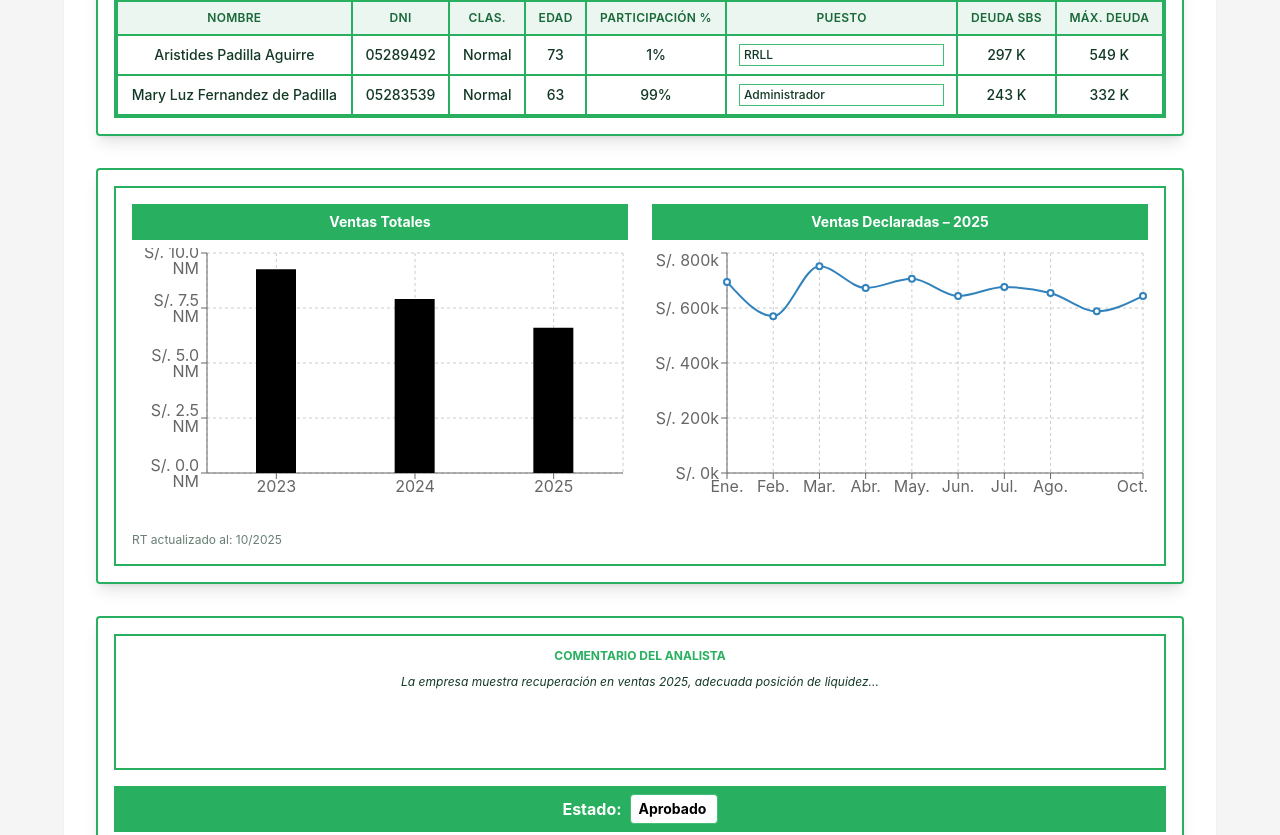
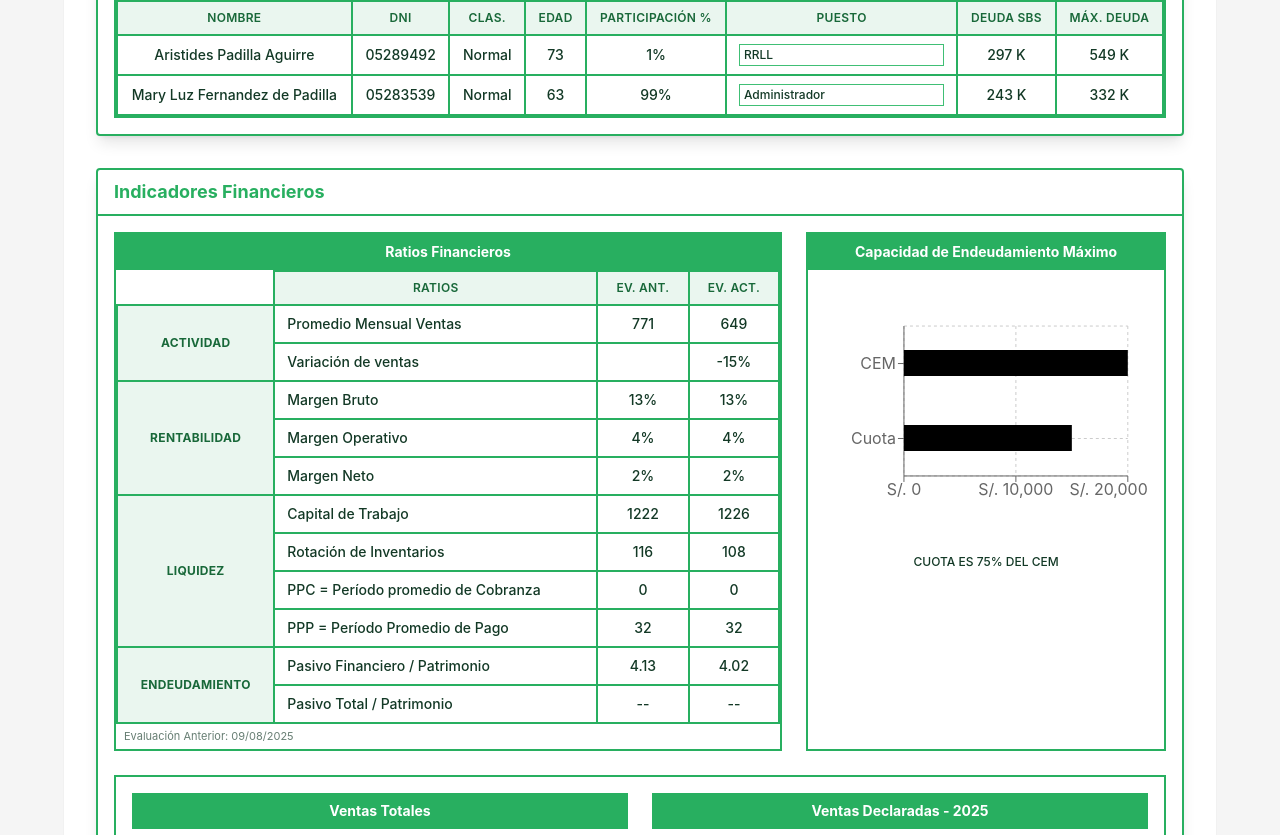
Before and after one commit to aless1999ct/OnePager-View, a React (Vite) app: page / in a window 1280 px wide. Shown: the part 955-1790 px from the top of the page. Built offline with nearby package versions, Linux system fonts and the light colour scheme; the HTML template or start-up script is replaced by a standard one.

Commit message:
Update IndicadoresFinancieros.tsx

```diff
--- a/src/components/IndicadoresFinancieros.tsx
+++ b/src/components/IndicadoresFinancieros.tsx
@@ -32,7 +32,7 @@ interface IndicadoresFinancierosProps {
 }
 
 /* =========================
-   DATA DETALLE CEM
+   DATA DETALLE CEM (TOOLTIP)
 ========================= */
 const cemDetalle = [
   { concepto: "Ventas RT (+)", importe: 433097, part: "100%" },
@@ -48,15 +48,17 @@ const cemDetalle = [
 ];
 
 /* =========================
-   TOOLTIP CEM
+   TOOLTIP CUSTOM CEM
 ========================= */
 const CemTooltip = ({ active, payload }: any) => {
   if (!active || !payload?.length) return null;
-  if (payload[0].payload.name !== "CEM") return null;
+
+  const isCem = payload[0].payload.name === "CEM";
+  if (!isCem) return null;
 
   return (
     <div className="bg-white border shadow-lg p-2 text-xs">
-      <table>
+      <table className="border-collapse">
         <thead>
           <tr className="font-bold">
             <td className="pr-3">Concepto</td>
@@ -97,37 +99,17 @@ const IndicadoresFinancieros = ({
 
   const months = ["Ene.","Feb.","Mar.","Abr.","May.","Jun.","Jul.","Ago.","Sep.","Oct.","Nov.","Dic."];
 
-  /* =========================
-     VENTAS TOTALES (TOTAL + PROMEDIO)
-  ========================= */
   const annualSalesData = useMemo(() => {
     return monthlySeries.map((s) => {
-      const valid = s.data.filter(v => v > 0);
-      const total = valid.reduce((a, b) => a + b, 0);
-      const promedio = Math.round(total / valid.length);
-
-      return {
-        anio: s.year,
-        total,
-        promedio,
-      };
+      const total = s.data.reduce((a, b) => a + b, 0);
+      const promedio = Math.round(total / s.data.filter(v => v > 0).length);
+      return { anio: s.year, promedio };
     });
   }, []);
 
-  /* =========================
-     VENTAS 2025 HASTA ÚLTIMO MES CON DATOS
-  ========================= */
-  const ventasMensuales2025 = useMemo(() => {
-    const data2025 = monthlySeries.find(s => s.year === "2025")!.data;
-
-    const lastIndex =
-      data2025.map((v, i) => (v > 0 ? i : -1)).filter(i => i !== -1).pop() ?? 0;
-
-    return data2025.slice(0, lastIndex + 1).map((v, i) => ({
-      mes: months[i],
-      ventas: v,
-    }));
-  }, []);
+  const ventasMensuales2025 = monthlySeries
+    .find((s) => s.year === "2025")!
+    .data.map((v, i) => ({ mes: months[i], ventas: v }));
 
   const cem = Number(cemMensual);
   const cuotaNum = Number(cuota);
@@ -155,7 +137,11 @@ const IndicadoresFinancieros = ({
         ? { ...i, nombre: "Pasivo Financiero / Patrimonio" }
         : i
     ),
-    { nombre: "Pasivo Total / Patrimonio", valor2023: "--", valor2024: "--" },
+    {
+      nombre: "Pasivo Total / Patrimonio",
+      valor2023: "--",
+      valor2024: "--",
+    },
   ];
 
   const renderSection = (titulo: string, data: IndicadorData[]) => {
@@ -182,45 +168,105 @@ const IndicadoresFinancieros = ({
     );
   };
 
+  const evaluacionAnterior = "09/08/2025";
+
+
   return (
     <div className="bg-card border-2 border-primary rounded-lg shadow-lg mt-6 overflow-hidden">
+
+      <div className="border-b-2 border-primary px-4 py-2">
+        <span className="text-primary font-bold text-lg">
+          Indicadores Financieros
+        </span>
+      </div>
+
       <div className="p-4 space-y-6">
 
-        {/* VENTAS */}
+        <div className="grid grid-cols-1 lg:grid-cols-[2.6fr_1.4fr] gap-6">
+
+          {/* TABLA */}
+          <div className="border-2 border-primary">
+            <div className="header-banner text-sm text-center">
+              Ratios Financieros
+            </div>
+
+            <table className="w-full text-xs">
+              <thead>
+                <tr>
+                  <th></th>
+                  <th className="data-label">Ratios</th>
+                  <th className="data-label">Ev. Ant.</th>
+                  <th className="data-label">Ev. Act.</th>
+                </tr>
+              </thead>
+              <tbody>
+                {renderSection("Actividad", indicadores.actividad)}
+                {renderSection("Rentabilidad", indicadores.rentabilidad)}
+                {renderSection("Liquidez", liquidezFiltrada)}
+                {renderSection("Endeudamiento", endeudamientoAjustado)}
+              </tbody>
+            </table>
+
+            <div className="text-[11px] text-muted-foreground px-2 py-1">
+              Evaluación Anterior: {evaluacionAnterior}
+            </div>
+          </div>
+
+          {/* CEM */}
+          <div className="border-2 border-primary">
+            <div className="header-banner text-sm text-center">
+              Capacidad de Endeudamiento Máximo
+            </div>
+
+            <div className="p-4">
+              <ResponsiveContainer width="100%" height={260}>
+                <BarChart
+                  data={cemCuotaData}
+                  layout="vertical"
+                  margin={{ top: 40, bottom: 40, left: 20, right: 20 }}
+                >
+                  <CartesianGrid strokeDasharray="3 3" />
+                  <XAxis type="number" tickFormatter={(v) => `S/. ${v.toLocaleString()}`} />
+                  <YAxis type="category" dataKey="name" />
+                  <Tooltip content={<CemTooltip />} />
+                  <Bar dataKey="value" barSize={26} />
+                </BarChart>
+              </ResponsiveContainer>
+
+              <div className="text-xs text-center mt-2 font-medium">
+                {comparisonText}
+              </div>
+            </div>
+          </div>
+        </div>
+
+        {/* OTROS GRÁFICOS */}
         <div className="grid grid-cols-1 md:grid-cols-2 gap-6 border-2 border-primary p-4">
 
-          {/* VENTAS TOTALES */}
           <div>
             <div className="header-banner text-sm text-center mb-2">
               Ventas Totales
             </div>
-
             <ResponsiveContainer width="100%" height={260}>
               <BarChart data={annualSalesData}>
                 <CartesianGrid strokeDasharray="3 3" />
                 <XAxis dataKey="anio" />
-                <YAxis width={70} tickFormatter={(v) => `S/. ${(v / 1_000_000).toFixed(1)} NM`} />
-                <Tooltip
-                  formatter={(_, __, p) =>
-                    [`Promedio mensual: S/. ${p.payload.promedio.toLocaleString()}`, ""]
-                  }
-                />
-                <Bar dataKey="total" barSize={40} />
+                <YAxis tickFormatter={(v) => `S/. ${v / 1000}k`} />
+                <Tooltip formatter={(v: number) => `S/. ${v.toLocaleString()}`} />
+                <Bar dataKey="promedio" barSize={40} />
               </BarChart>
             </ResponsiveContainer>
           </div>
 
-          {/* VENTAS DECLARADAS */}
           <div>
             <div className="header-banner text-sm text-center mb-2">
-              Ventas Declaradas – 2025
+              Ventas Declaradas - 2025
             </div>
-
             <ResponsiveContainer width="100%" height={260}>
               <LineChart data={ventasMensuales2025}>
                 <CartesianGrid strokeDasharray="3 3" />
                 <XAxis dataKey="mes" />
-                <YAxis width={70} tickFormatter={(v) => `S/. ${(v / 1000).toFixed(0)}k`} />
+                <YAxis tickFormatter={(v) => `S/. ${v / 1000}k`} />
                 <Tooltip formatter={(v: number) => `S/. ${v.toLocaleString()}`} />
                 <Line type="monotone" dataKey="ventas" strokeWidth={2} dot={{ r: 3 }} />
               </LineChart>
```
